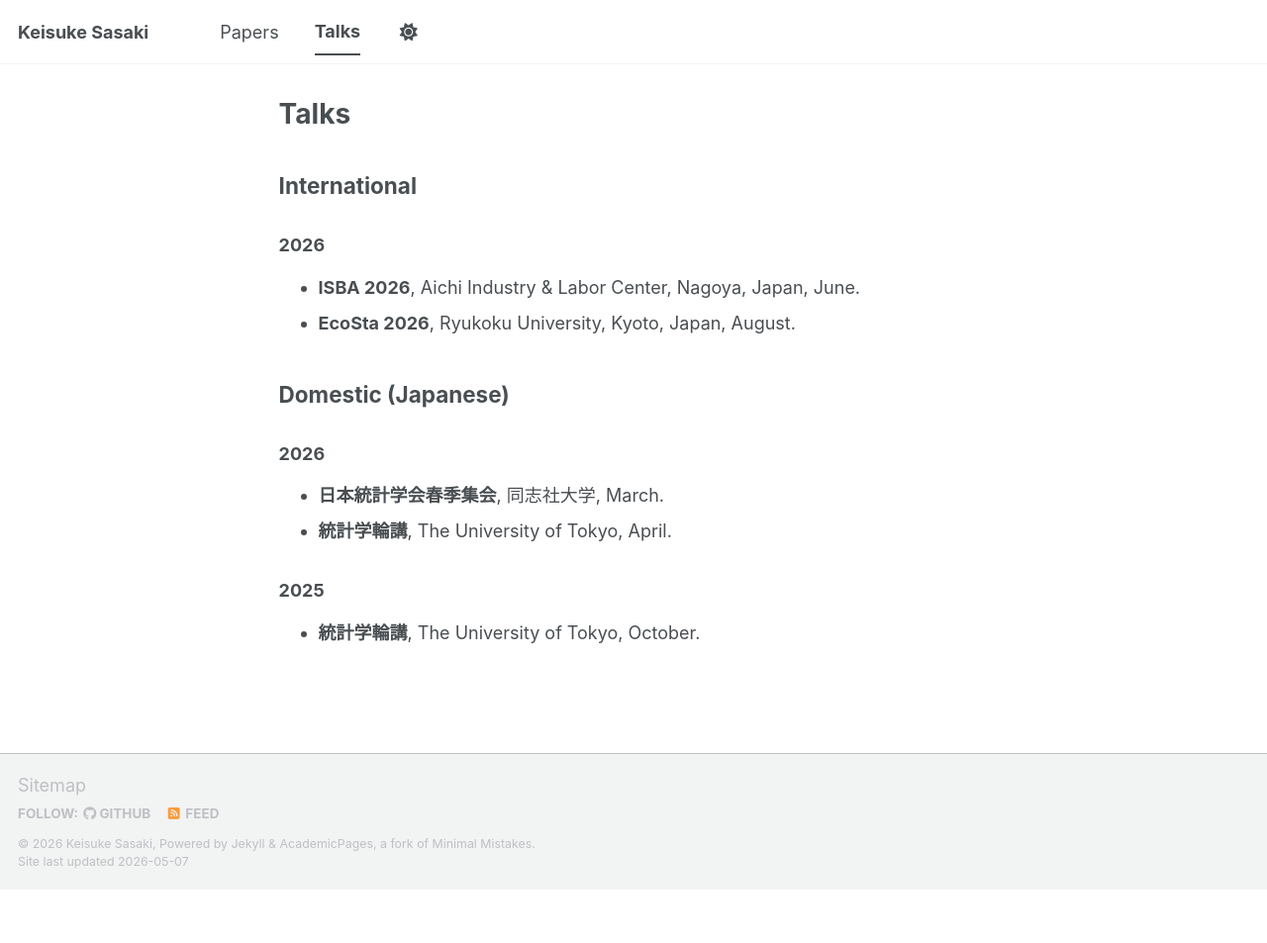
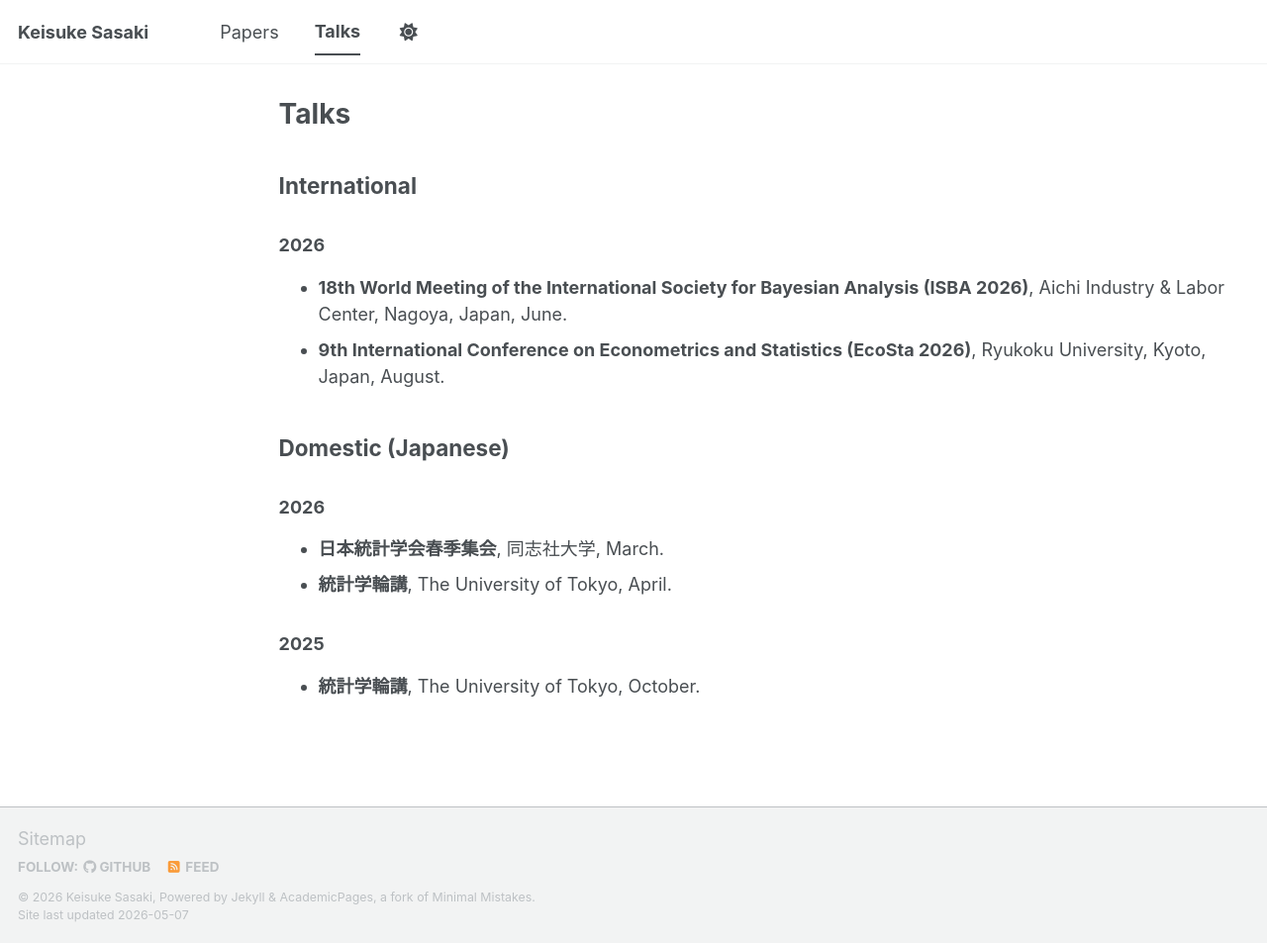
Before and after one commit to ksasaki-stats/ksasaki-stats.github.io, a Jekyll site: the page built from _pages/talks.html, in a window 1280 px wide and 953 px high. Shown: the whole window at 99% size. Built offline with Jekyll 4.4.1, drawn with Linux system fonts in a browser that asks for light colours; a script bundle is joined from its source files by our own code; library files that are not in the unit come from our copies.

Commit message:
Update talks.html

```diff
--- a/_pages/talks.html
+++ b/_pages/talks.html
@@ -10,9 +10,9 @@ author_profile: false
 <h3>2026</h3>
 
 <ul>
-  <li><strong>ISBA 2026</strong>, Aichi Industry &amp; Labor Center, Nagoya, Japan, June.</li>
+  <li><strong>18th World Meeting of the International Society for Bayesian Analysis (ISBA 2026)</strong>, Aichi Industry &amp; Labor Center, Nagoya, Japan, June.</li>
 
-  <li><strong>EcoSta 2026</strong>, Ryukoku University, Kyoto, Japan, August.</li>
+  <li><strong>9th International Conference on Econometrics and Statistics (EcoSta 2026)</strong>, Ryukoku University, Kyoto, Japan, August.</li>
 </ul>
 
 <h2>Domestic (Japanese)</h2>
```
